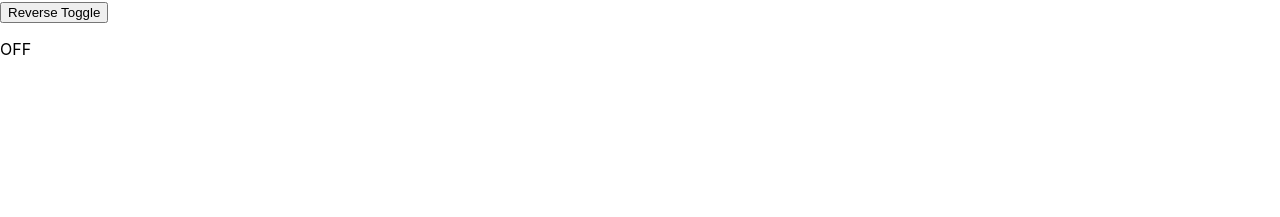
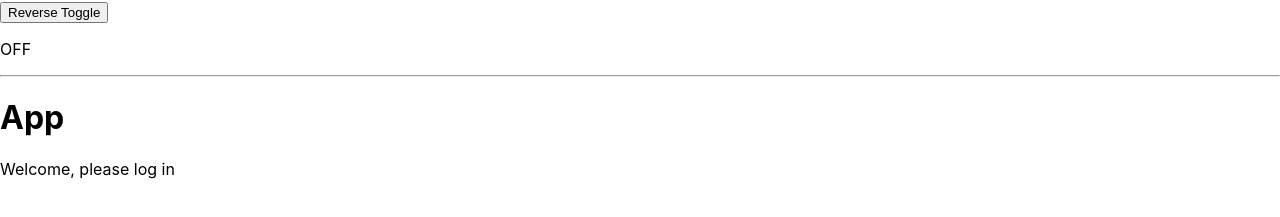
Before and after one commit to tjcchen/a-react-repo, a React (Create React App) app in the folder react-app/: page / in a window 1280 px wide. Shown: the part 373-590 px from the top of the page. Built offline with nearby package versions, Linux system fonts and the light colour scheme.

Commit message:
feat: ternary conditional rendering

```diff
--- a/react-app/src/App.jsx
+++ b/react-app/src/App.jsx
@@ -1,4 +1,5 @@
 import Card from "./components/Card/card";
+import Conditional from "./components/Card/conditional";
 import Event from "./components/Card/event";
 import Counter from "./components/Card/state";
 
@@ -10,6 +11,8 @@ function App() {
       <Event />
       <hr/>
       <Counter />
+      <hr/>
+      <Conditional />
     </>
   );
 }
--- a/react-app/src/components/Card/conditional.jsx
+++ b/react-app/src/components/Card/conditional.jsx
@@ -5,3 +5,18 @@
  * - &&, watch out with .map
  * - Enum
  */
+
+export default function Conditional() {
+  const user = {
+    name: "Andy",
+    isAuthenticated: false,
+  };
+  const { name, isAuthenticated } = user;
+
+  return (
+    <>
+      <h1>App</h1>
+      <p>Welcome, {isAuthenticated ? name : "please log in"}</p>
+    </>
+  );
+}
```
